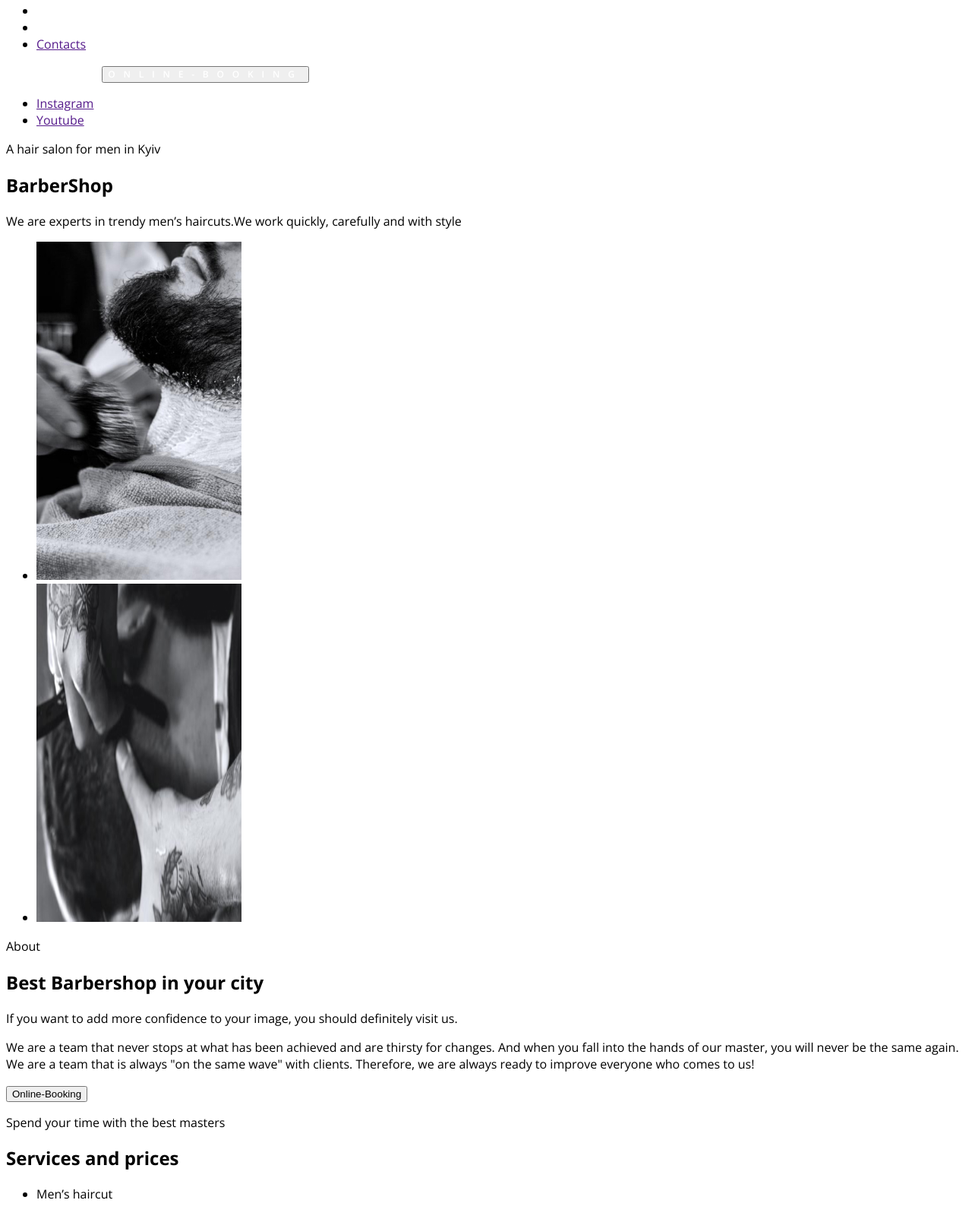
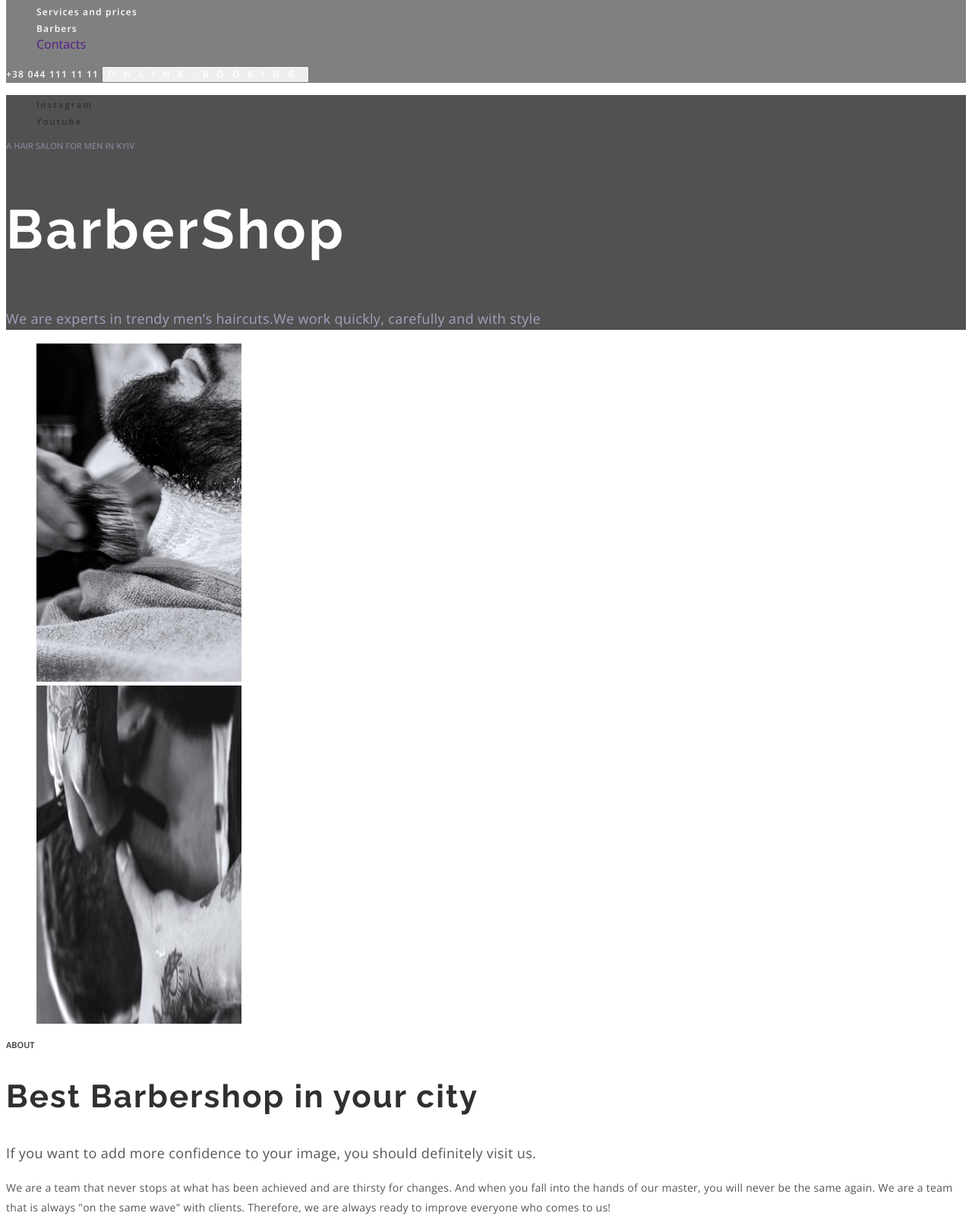
Before and after one commit to Victoria951/Barbershop-78, a plain HTML site: page index.html in a window 1280 px wide. Shown: the part 104-1704 px from the top of the page at 76% size. Drawn offline with nearby package versions, Linux system fonts and the light colour scheme.

Commit message:
update styles.css

```diff
--- a/css/styles.css
+++ b/css/styles.css
@@ -1,6 +1,12 @@
-/* :root{
-    --main-font:'Open Sans', sans-serif;
-} */
+:root{
+    --first-title-color:#ffffff;
+    --second-title-color:#303030;
+    --first-btn-color:#ffffff;
+    --second-btn-color:#303030;
+    --main-text-color:#303030;
+    --tepical-lh:1.36;
+    --accent-color:#ff6c00;
+}
 
 /* @font-face {
     font-family: Open-700;
@@ -8,13 +14,23 @@
 } */
 
 body{
-    color: ;
+    color:aqua ;
     font-family: 'Open Sans', sans-serif;
+}
+.list{
+    list-style: none;
+}
+.link{
+    text-decoration: none;
 }
 
 .site-body {
 }
+
+/* HEADER */
+
 .header {
+    background-color: gray;
 }
 .header-navigation {
 }
@@ -28,20 +44,20 @@ body{
     font-weight: 600;
     font-size: 12px;
     line-height: 1.33;
-    color: #ffffff;
+    color: var(--first-title-color);
     letter-spacing: 0.1em;
 }
 
 .header-link:hover,
 .header-link:focus{
-  color:#ff6c00;
+  color:var(--accent-color);
 }
 
 .header-tel {
     font-weight: 600;
     font-size: 12px;
     line-height: 1.33;
-    color: #ffffff;
+    color:var(--first-title-color);
     letter-spacing: 0.1em;
     text-transform: uppercase;
 }
@@ -52,5 +68,160 @@ body{
     line-height: 1.33;
     letter-spacing: 0.9em;
     text-transform: uppercase;
-    color: #ffffff;
+    color:var(--first-btn-color);
+    cursor: pointer;
 }
+
+
+ /* HERO */
+
+ .hero {
+    background-color: #525151;
+}
+.hero-list {
+}
+
+.hero-item {
+}
+.hero-link {
+    font-weight: 600;
+    font-size: 11px;
+    line-height: 1.36;
+    letter-spacing: 0.2em;
+    color:var(--second-title-color);
+}
+.hero-link:hover,
+.hero-link:focus{
+   color: var(--accent-color);
+}
+
+
+.hero-pre-title {
+    font-weight: 600;
+    font-size: 11px;
+    line-height: 1.36;
+    text-transform: uppercase;
+   color: rgba(157, 164, 189, 0.6);
+}
+.hero-title {
+    font-family: 'Raleway', sans-serif;
+    font-size: 72px;
+    line-height: 1.18;
+    letter-spacing: 0.05em;
+    color:var(--first-title-color);
+}
+.hero-after-title {
+    font-size: 18px;
+    line-height: 1.67;
+    letter-spacing: 0.02em;
+    color: #9DA4BD;
+}
+ /* ABOUT */
+
+.about {
+}
+.about-list {
+}
+
+.about-item {
+}
+.about-pre-title {
+    font-weight: 600;
+    font-size: 11px;
+    line-height: 1.36;
+    text-transform: uppercase;
+    color:var(--second-title-color);
+}
+.about-title {
+    font-family: 'Raleway', sans-serif;
+    font-size: 42px;
+    line-height: 1.17;
+    letter-spacing: 0.05em;
+    color: var(--second-title-color);
+}
+.about-after-title {
+    font-weight: 400;
+    font-size: 18px;
+    line-height: 1.67;
+    letter-spacing: 0.02em;
+    color: #555555;
+}
+.about-text {
+    font-size: 14px;
+    line-height: 1.86;
+    letter-spacing: 0.02em;
+    color: #555555;
+}
+.about-btn {
+    font-family: inherit;
+    font-weight: 600;
+    font-size: 12px;
+    line-height: 1.33;
+    letter-spacing: 0.09em;
+    text-transform: uppercase;
+    color: var(--second-title-color);
+    cursor: pointer;
+}
+
+/* PRICES */
+
+.prices {
+    background-color: #303030;
+}
+.prices-pre-title {
+    font-weight: 600;
+    font-size: 11px;
+    line-height: 1.36;
+    text-transform: uppercase;
+    color: rgba(157, 164, 189, 0.6);
+}
+.prices-title {
+    font-family: 'Raleway', sans-serif;
+    font-size: 42px;
+    line-height: 1.17;
+    letter-spacing: 0.05em;
+    color:var(--first-title-color);
+
+}
+.praces-list {
+}
+
+.prices-item {
+}
+.prices-item-text {
+    font-size: 18px;
+    line-height: 1.67;
+    letter-spacing: 0.02em;
+    color: #9DA4BD;
+}
+.prices-btn {
+    font-family: inherit;
+    font-weight: 600;
+    font-size: 12px;
+    line-height: 1.33;
+    letter-spacing: 0.09em;
+    text-transform: uppercase;
+    color: var(--second-btn-color);
+}
+
+/* BENEFITS */
+.benefits {
+}
+.benefits-list {
+}
+.benefits-item.count {
+    font-weight: 700;
+    font-size: 42px;
+    line-height: 1.36;
+    text-align: center;
+    letter-spacing: 0.05em;
+    color:#303030;
+}
+.benefits-item-text {
+}
+.benefits-pre-title {
+}
+.benefits-title {
+}
+.benefits-after-title {
+}
```
